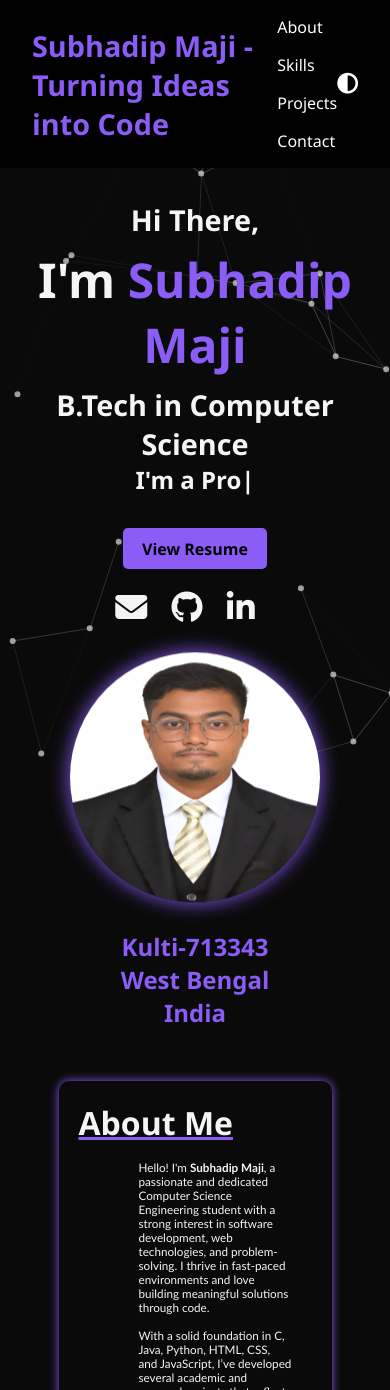
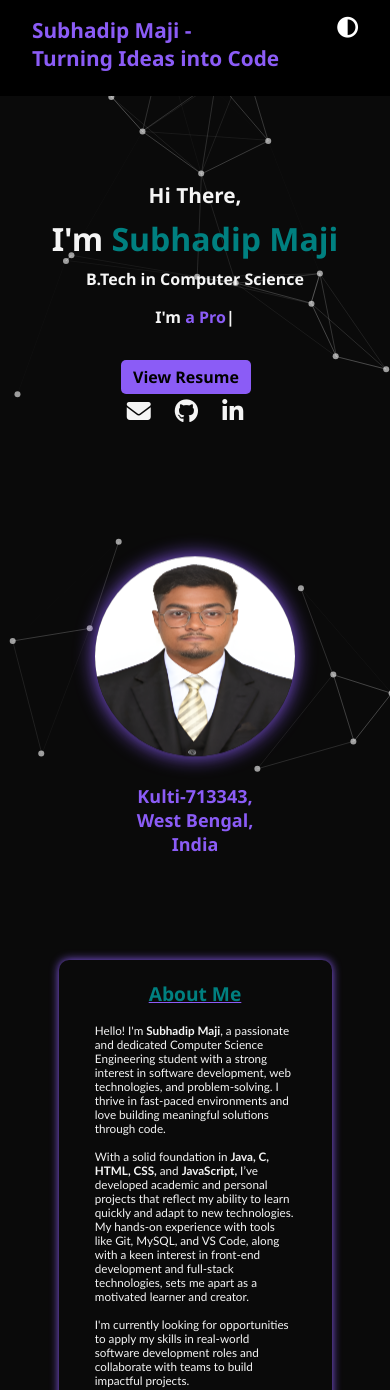
Before and after one commit to Subhadip1411/Subhadip_Portfolio, a plain HTML site: page index.html in a window 390 px wide. Shown: the top 1390 px of the page. Drawn offline with nearby package versions, Linux system fonts and the light colour scheme; a web font is replaced by a local one.

Commit message:
Fix the responsive layout

```diff
--- a/index.html
+++ b/index.html
@@ -17,13 +17,14 @@
 
   <!-- Navbar -->
   <nav class="navbar">
-    <div class="logo"><b>Subhadip Maji - Turning Ideas into Code</b></div>
-    <ul class="nav-links">
+    <div class="logo"><b>Subhadip Maji -<br> Turning Ideas into Code</b></div>
+    <ul class="nav-links" id="navLinks">
         <li><a href="#about">About</a></li>
         <li><a href="#skills">Skills</a></li>
         <li><a href="#projects">Projects</a></li>
-        <li><a href="#contact">Contact</a></li>
+        <li><a href="mailto:subhadipmajicr7@gmailcom">Contact</a></li>
       </ul>
+
 
     <button id="themeSwitch"><i class="fas fa-adjust"></i></button>
   </nav>
@@ -33,8 +34,8 @@
     <div class="hero-left">
       <h2>Hi There,</h2>
       <h1>I'm <span class="highlight">Subhadip Maji</span></h1>
-      <h2>B.Tech in Computer Science</h2>
-      <h3>I'm <span id="typing-text"></span></h3>
+      <h3>B.Tech in Computer Science</h3>
+      <h3>I'm <span id="typing-text" class="highlight1"></span></h3>
       <a href="cv.pdf" target="_blank" class="btn">View Resume</a>
       <div class="social-icons">
         <a href="mailto:subhadipmajicr7@gmailcom"><i class="fas fa-envelope"></i></a>
@@ -47,9 +48,7 @@
         <img src="image.jpg" alt="Subhadip Avatar" />
       </div>
       <div class="address">
-        <h2>Kulti-713343</h2>
-        <h2>West Bengal</h2>
-        <h2>India</h2>
+        <h2>Kulti-713343, <br>West Bengal, <br>India</h2>
       </div>
     </div>
   </header>
@@ -62,7 +61,7 @@
     <p>
       Hello! I'm <b>Subhadip Maji</b>, a passionate and dedicated Computer Science Engineering student with a strong interest in software development, web technologies, and problem-solving. I thrive in fast-paced environments and love building meaningful solutions through code.<br><br>
 
-      With a solid foundation in C, Java, Python, HTML, CSS, and JavaScript, I’ve developed several academic and personal projects that reflect my ability to learn quickly and adapt to new technologies. My hands-on experience with tools like Git, MySQL, and VS Code, along with a keen interest in front-end development and full-stack technologies, sets me apart as a motivated learner and creator.<br><br>
+      With a solid foundation in <b>Java, C, HTML, CSS,</b> and <b>JavaScript,</b> I’ve developed academic and personal projects that reflect my ability to learn quickly and adapt to new technologies. My hands-on experience with tools like Git, MySQL, and VS Code, along with a keen interest in front-end development and full-stack technologies, sets me apart as a motivated learner and creator.<br><br>
 
 
       I'm currently looking for opportunities to apply my skills in real-world software development roles and collaborate with teams to build impactful projects.
@@ -136,8 +135,18 @@
 
     </div>
   </section>
+  <!-- Certificate Section
+  <section class="section" id="Certificates">
+    <h2>Certificates</h2>
+    <div class="Certificate">
+      <h3>XYZ -</h3>
+      <a href="#" target="_blank">Certificate Link</a>
 
-  <!-- Contact Section (Horizontal Layout) -->
+    </div>
+    </div>
+  </section> -->
+
+  <!-- Contact Section (Horizontal Layout)
   <section class="section contact-horizontal" id="contact">
     <h2>Contact Me</h2>
     <form class="contact-form">
@@ -146,7 +155,7 @@
       <input type="text" placeholder="Your Message" required />
       <button type="submit" class="btn">Send</button>
     </form>
-  </section>
+  </section>   -->
 
   <!-- Footer -->
   <footer class="footer">
--- a/styles.css
+++ b/styles.css
@@ -52,10 +52,12 @@ body.light-theme {
   list-style: none;
   display: flex;
   gap: 1.5rem;
+  margin-left: 700px;
 }
 .navbar .nav-links a {
   text-decoration: none;
   color: white;
+  font-size: 20px;
   font-weight: 500;
   transition: color 0.3s;
 }
@@ -99,8 +101,11 @@ body.light-theme {
   font-size: 1.5rem;
   margin-bottom: 1rem;
 }
-.highlight {
+.highlight1{
   color: var(--primary-color);
+}
+.highlight{
+  color: #008080;
 }
 .btn {
   display: inline-block;
@@ -165,8 +170,10 @@ body.light-theme {
 .section h2 {
   font-size: 2rem;
   margin-bottom: 1rem;
+  text-align: center;
   text-decoration: underline;
   text-decoration-color: #8b5cf6;
+  color:  #008080;
 
 }
 .section ul {
@@ -174,8 +181,8 @@ body.light-theme {
   line-height: 1.7;
 }
 #inside-about{
-  margin-left: 60px;
-  margin-right: 20px;
+  margin-left: 7%;
+  margin-right: 7%;
   font-family: 'Gill Sans', 'Gill Sans MT', Calibri, 'Trebuchet MS', sans-serif;
   font-size: 3vmin;
 }
@@ -228,7 +235,6 @@ body.light-theme {
   gap: 5px;
 }
 
-
 /* Contact Form (Horizontal Layout on Desktop) */
 .contact-horizontal {
   display: flex;
@@ -276,15 +282,82 @@ body.light-theme {
   .hero-section {
     flex-direction: column;
     text-align: center;
+
+  }
+  .hero-left h2{
+    font-size: 1.3rem;
+  }
+  .hero-left h1{
+    font-size: 2rem;
+  }
+  .hero-left h3{
+    font-size: 1rem;
+  }
+  .btn{
+    margin-right: 18px;
+    padding: 6px 12px;
+    font-size: 16px;
+  }
+  .social-icons{
+    margin-top: auto;
+    justify-content: center;
+    align-items: center;
+  }
+  .social-icons a{
+    font-size: 1.5rem;
   }
   .hero-right {
     margin-top: 2rem;
   }
+  .hero-right .avatar-container {
+    width: 200px;
+    height: 200px;
+}
+.address h2{
+  font-size: 18px;
+}
+  .navbar {
+    flex-direction: row;
+    align-items: flex-start;
+  }
+  .navbar .logo {
+    width: 100%;
+    font-size: 1.3rem;
+    margin-bottom: 0.5rem;
+  }
+  #themeSwitch {
+    align-self: auto;
+  }
   .navbar .nav-links {
-    flex-direction: column;
-    gap: 1rem;
+    display: none;
   }
-  .contact-form {
+  .section h2 {
+  font-size: 1.2rem;
+  margin-bottom: 1rem;
+  }
+  .skill-box h3 {
+  font-size: 1rem;
+  }
+  .skill-box ul{
+  font-size: 0.8rem;
+  }
+  .project h3{
+  font-size: 1.2rem;
+}
+.project h4{
+  margin-left: 16px;
+  margin-top: 5px;
+  font-size: 1rem;
+}
+.project-description{
+  margin-left: 24px;
+  margin-top: 10px;
+  gap: 2px;
+  font-size: 0.8rem;
+}
+
+
+    .contact-form {
     flex-direction: column;
     gap: 1rem;
   }
```
